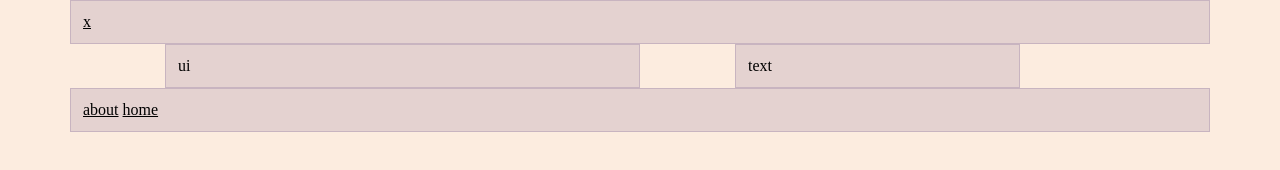
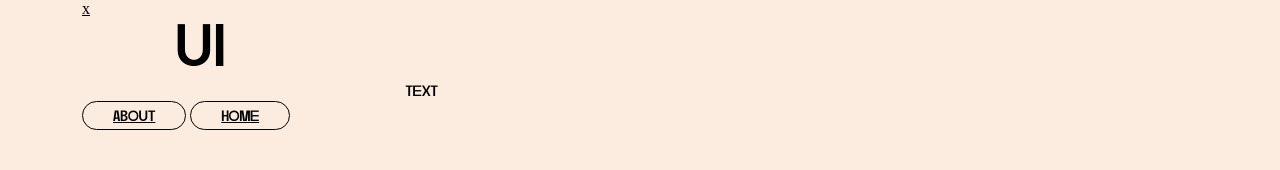
Before and after one commit to NinaToscanelli/portfolio, a website built with Parcel: page src/ui.html in a window 1280 px wide. Built offline with nearby package versions, Linux system fonts and the light colour scheme.

Commit message:
début mise en page

```diff
--- a/src/scss/_base.scss
+++ b/src/scss/_base.scss
@@ -16,3 +16,65 @@ img,
 video {
   display: block;
 }
+
+.button {
+  color: var(--black, #000);
+  text-align: center;
+  font-family: "Dirtyline 36Daysoftype 2022";
+  font-size: 15px;
+  font-style: normal;
+  font-weight: 400;
+  line-height: normal;
+  display: inline-flex;
+  padding: 7px 30px 3px 30px;
+  justify-content: center;
+  align-items: center;
+  gap: 10px;
+  border-radius: 100px;
+  border: 1px solid var(--black, #000);
+  background: var(--yellow, #fcecdf);
+}
+
+.langues {
+  display: flex;
+  width: 30px;
+  height: 30px;
+  padding: 4px 5px;
+  flex-direction: column;
+  justify-content: center;
+  align-items: center;
+  gap: 10px;
+  flex-shrink: 0;
+  border-radius: 15px;
+  border: 1px solid var(--black, #000);
+  background: var(--yellow, #fcecdf);
+}
+
+h1 {
+  color: var(--black, #000);
+  text-align: right;
+  font-family: "Dirtyline 36Daysoftype 2022";
+  font-size: 90px;
+  font-style: normal;
+  font-weight: 400;
+  line-height: normal;
+}
+
+h2 {
+  color: var(--black, #000);
+  font-family: "Dirtyline 36Daysoftype 2022";
+  font-size: 60px;
+  font-style: normal;
+  font-weight: 400;
+  line-height: normal;
+}
+
+p {
+  color: var(--black, #000);
+  text-align: right;
+  font-family: "Dirtyline 36Daysoftype 2022";
+  font-size: 15px;
+  font-style: normal;
+  font-weight: 400;
+  line-height: normal;
+}
--- a/src/scss/_font.scss
+++ b/src/scss/_font.scss
@@ -0,0 +1,5 @@
+@font-face {
+  font-family: "Dirtyline 36Daysoftype 2022";
+  src: url("Dirtyline36Daysoftype2022-Reg.woff") format("woff2"),
+    url("Dirtyline36Daysoftype2022-Reg.woff") format("woff");
+}
--- a/src/scss/main.scss
+++ b/src/scss/main.scss
@@ -7,11 +7,3 @@
 .row + .row {
   margin-top: 16px;
 }
-
-.row > .col,
-.row > [class^="col-"] {
-  padding-top: 12px;
-  padding-bottom: 12px;
-  background-color: rgba(86, 61, 124, 0.15);
-  border: 1px solid rgba(86, 61, 124, 0.2);
-}
--- a/src/ui.html
+++ b/src/ui.html
@@ -10,10 +10,11 @@
     <div class="container">
       <div class="row">
         <div class="col-12"><a href="portfolio.html">x</a></div>
-        <div class="col-5 offset-1">ui</div>
-        <div class="col-3 offset-1">text</div>
+        <h2><div class="col-5 offset-1">ui</div></h2>
+        <div class="col-3 offset-1"><p>text</p></div>
         <div class="col-12">
-          <a href="about.html">about</a> <a href="index.html">home</a>
+          <div class="button"><a href="about.html">about</a></div>
+          <div class="button"><a href="index.html">home</a></div>
         </div>
       </div>
     </div>
```
Also changed, not shown: src/about.html (+4 -3 lines), src/graphic design.html (+4 -3 lines), src/index.html (+3 -2 lines), src/photography.html (+4 -3 lines), src/portfolio.html (+10 -5 lines), src/video.html (+4 -3 lines), src/scss/Dirtyline36Daysoftype2022-Reg.woff (added).
